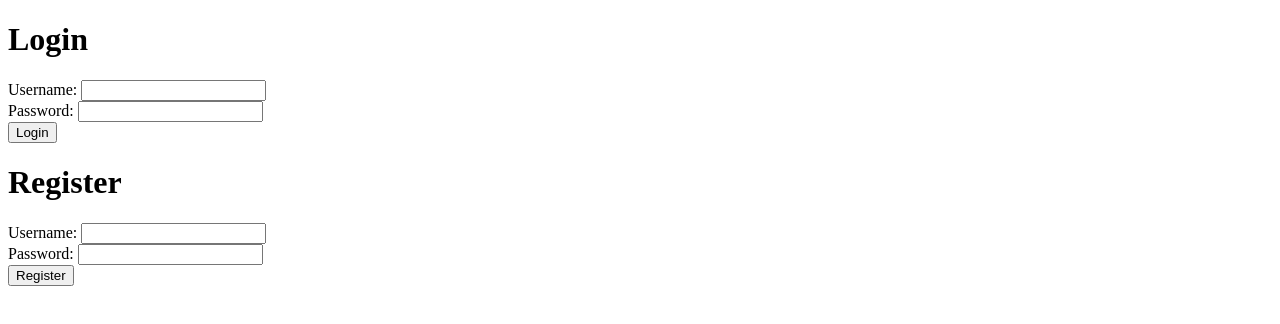
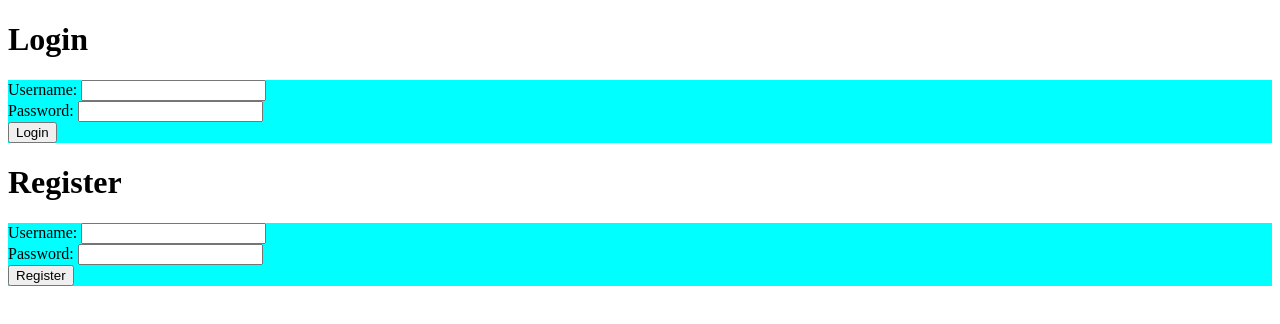
Before and after one commit to gagan257/Express-Login, a website: page public/index.html in a window 1280 px wide. Drawn offline with Linux system fonts and the light colour scheme.

Commit message:
added some css

```diff
--- a/public/index.html
+++ b/public/index.html
@@ -1,9 +1,12 @@
 <!DOCTYPE html>
-<html lang="en">
 <head>
-    <meta charset="UTF-8">
-    <meta name="viewport" content="width=device-width, initial-scale=1.0">
+    <link rel="stylesheet" href="style.css">
     <title>Login/Registration</title>
+    <style>
+        form{
+            background-color: aqua;
+        }
+    </style>
 </head>
 <body>
     <h1>Login</h1>
--- /dev/null
+++ b/public/style.css
@@ -0,0 +1,3 @@
+form{
+    background-color: aqua;
+}
```
